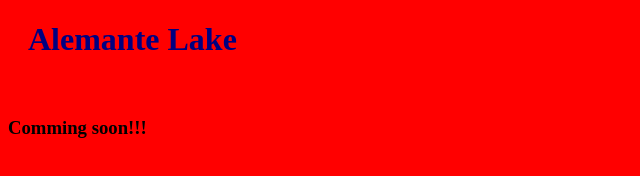
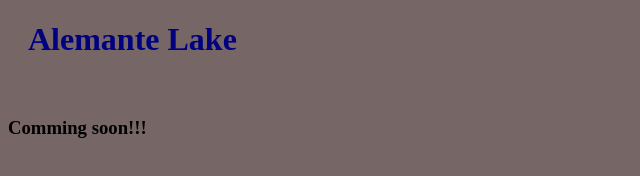
Before and after one commit to ALB8931/Test, a plain HTML site: page index.html in a window 1280 px wide. Shown: the whole page, without its empty margins (0-640 px from the left). Drawn offline with Linux system fonts and the light colour scheme.

Commit message:
Update bluestyle.css

```diff
--- a/bluestyle.css
+++ b/bluestyle.css
@@ -1,5 +1,5 @@
 body {
-    background-color: red;
+    background-color: rgb(118, 102, 102);
     }
 
     h1 {
```
